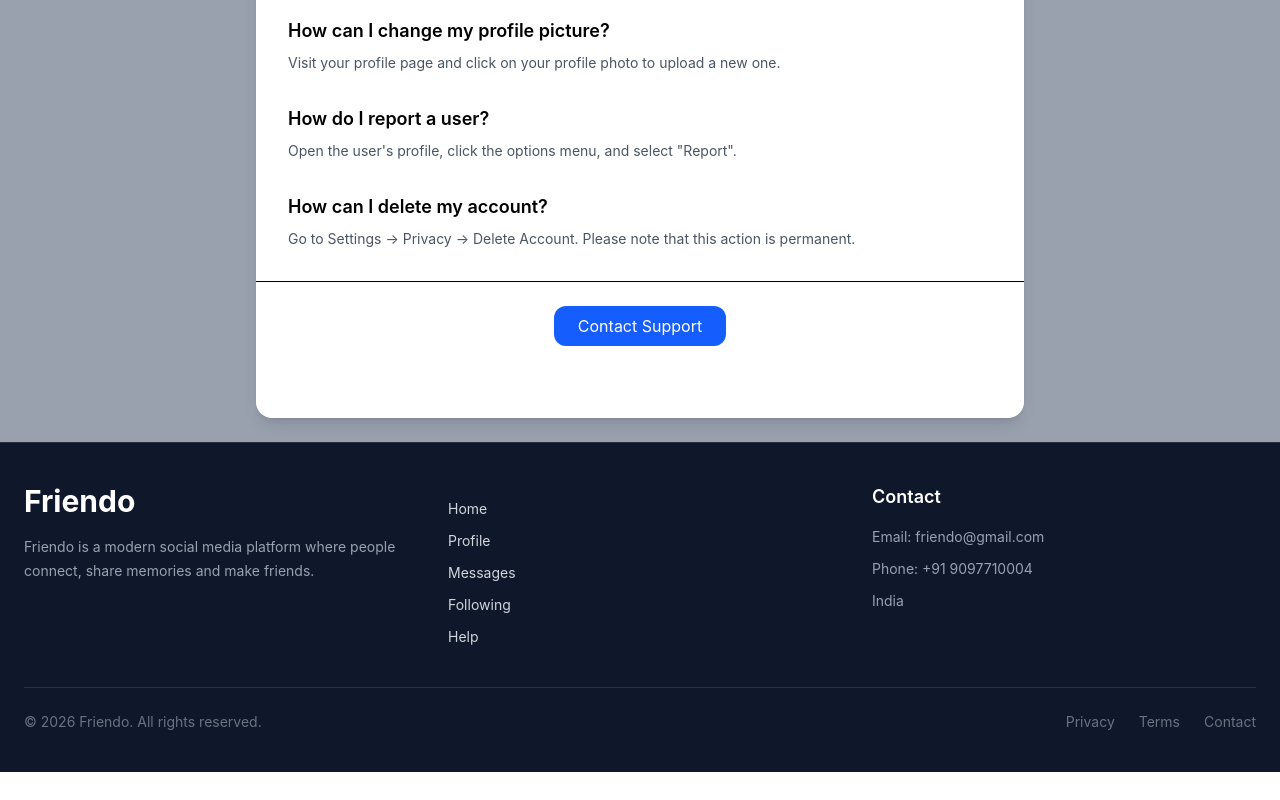
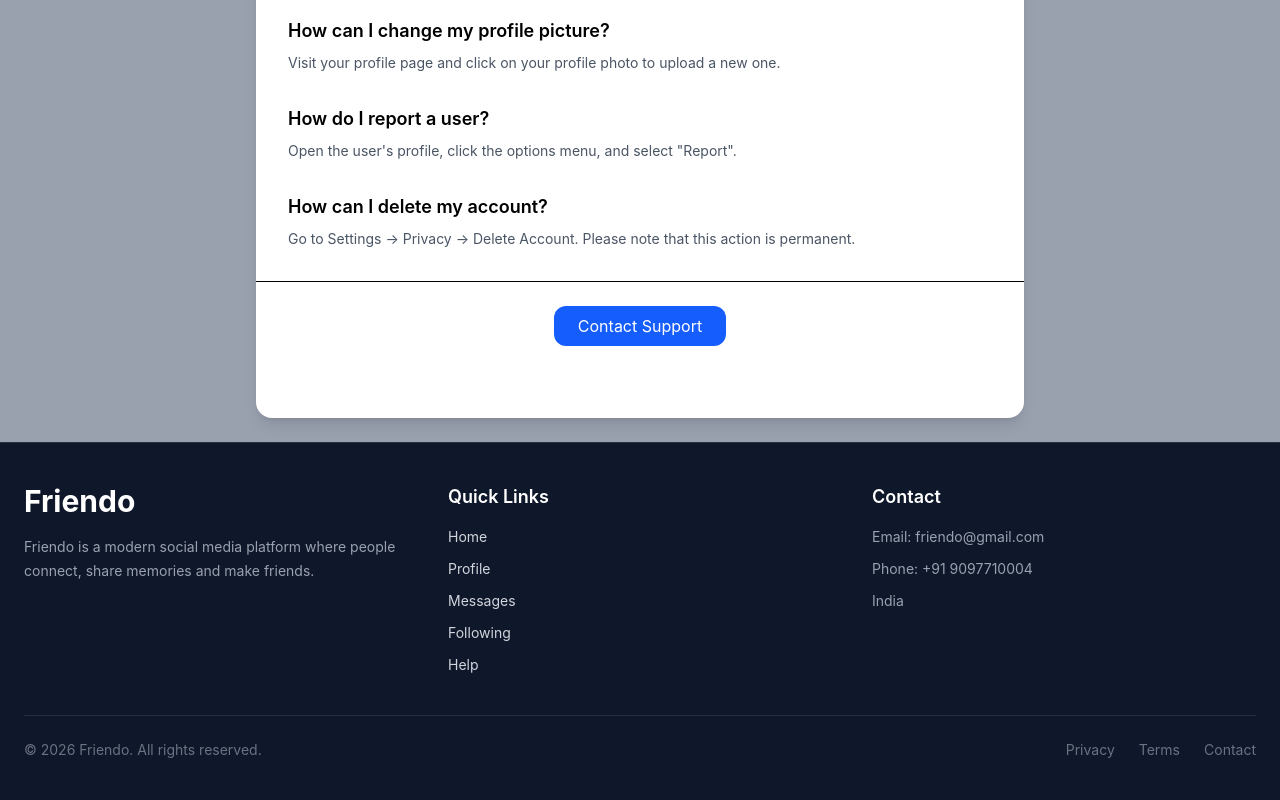
Before and after one commit to gauravkumar2005/Friendo, a React (Vite) app in the folder friendo/: page /help in a window 1280 px wide. Shown: the part 431-1231 px from the top of the page. Before the commit the page ends 1203 px from the top, so only its background shows below. Built offline with nearby package versions, Linux system fonts and the light colour scheme.

Commit message:
update footer page'

```diff
--- a/friendo/src/components/Footer.jsx
+++ b/friendo/src/components/Footer.jsx
@@ -29,7 +29,7 @@ function Footer() {
           <div>
 
             <h2 className="text-white text-lg font-semibold mb-4">
-
+              Quick Links
             </h2>
 
             <ul className="space-y-3 text-sm">
```
